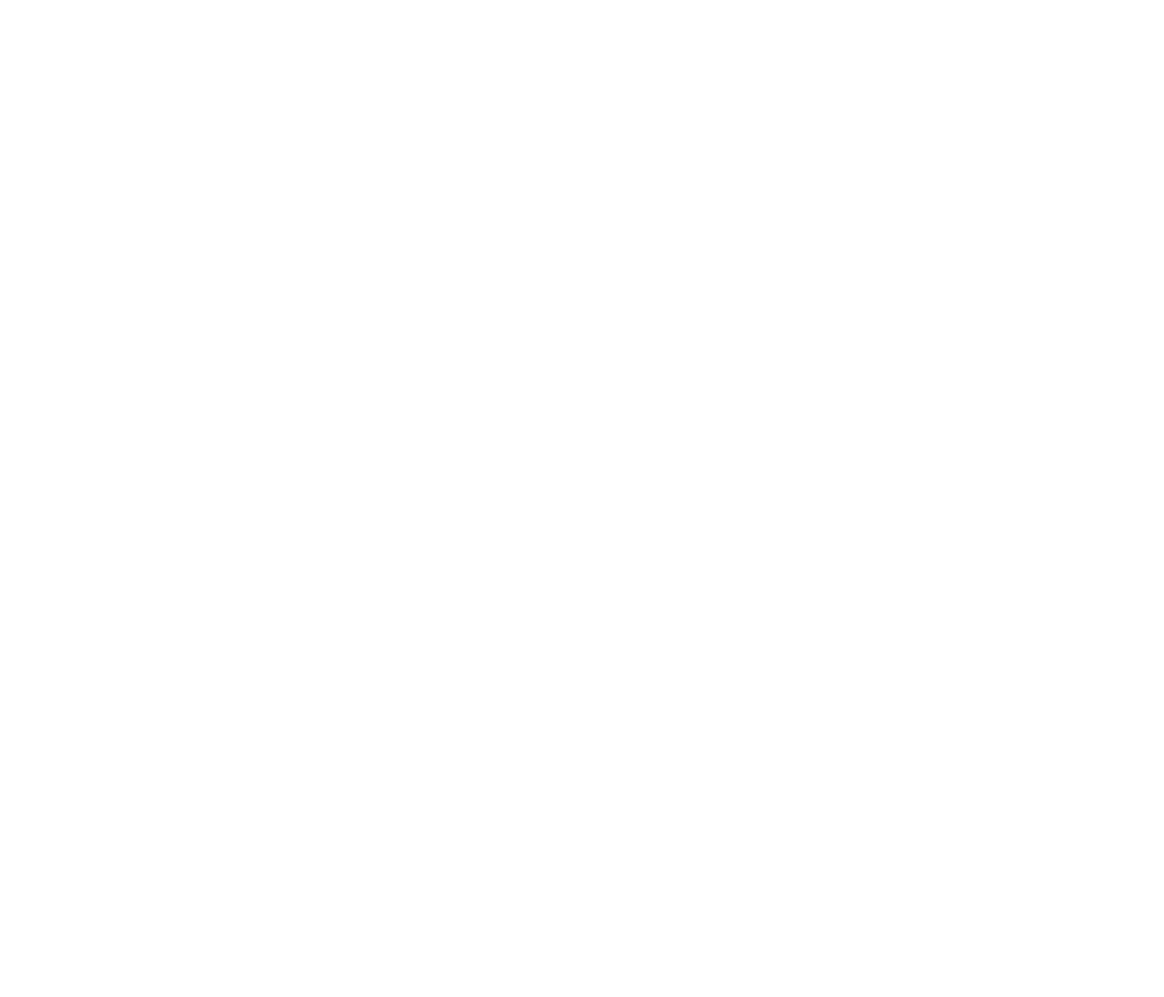
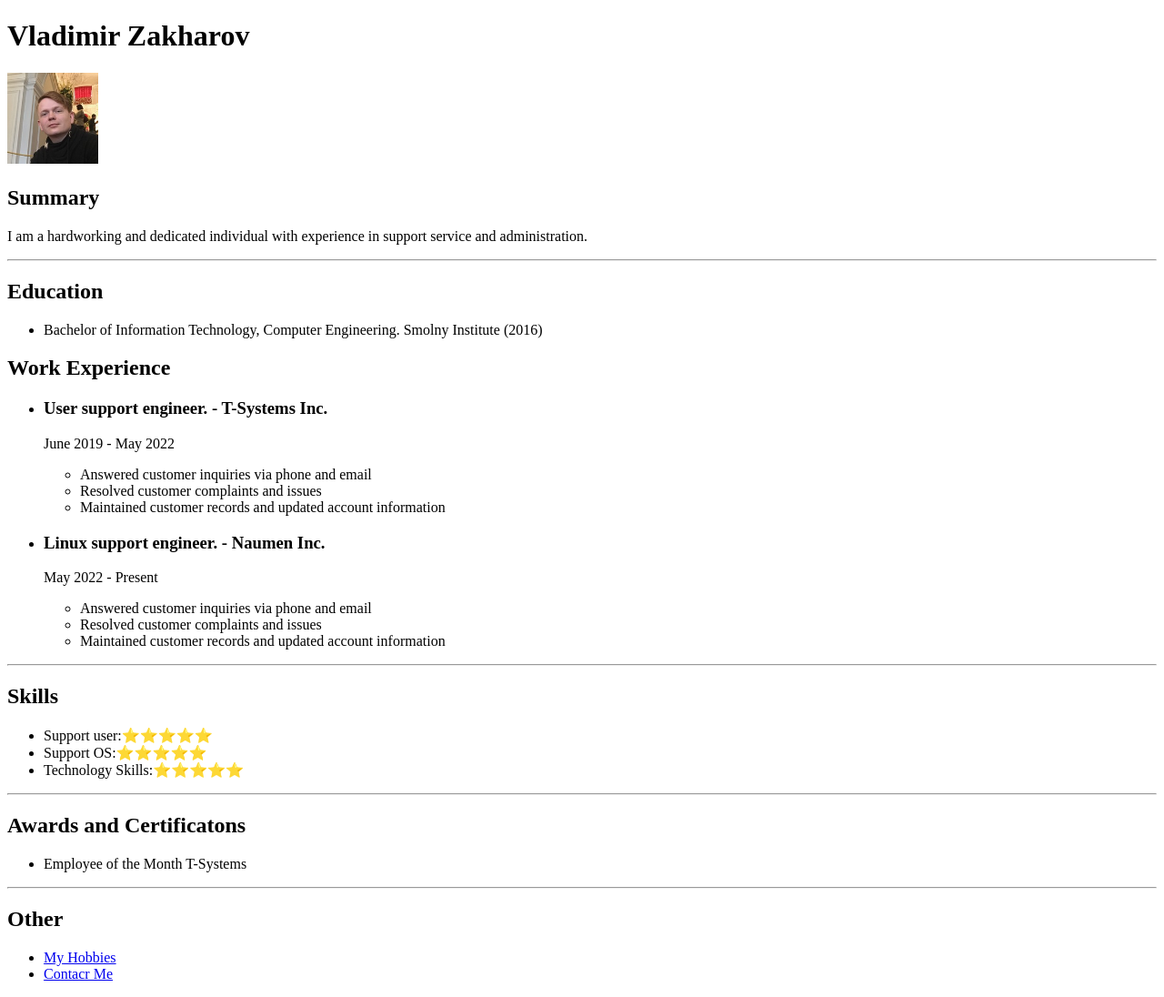
Before and after one commit to Vladimir174/portfolio, a plain HTML site: page Section 4/Online Resume/index.html in a window 1280 px wide. Shown: the whole page at 91% size. Before the commit the page ends 800 px from the top, so only its background shows below. Drawn offline with Linux system fonts and the light colour scheme.

Commit message:
My Resume

```diff
--- a/Section 4/Online Resume/index.html
+++ b/Section 4/Online Resume/index.html
@@ -5,5 +5,59 @@
     <meta name="viewport" content="width=device-width, initial-scale=1.0" />
     <title>My Resume</title>
   </head>
-  <body></body>
+  <body>
+    <h1>Vladimir Zakharov</h1>
+    <img src="./8446.jpg" alt="Vladimir Zakharov photo" height="100" />
+    <h2>Summary</h2>
+    <p>
+      I am a hardworking and dedicated individual with experience in support
+      service and administration.
+    </p>
+    <hr />
+    <h2>Education</h2>
+    <ul>
+      <li>
+        Bachelor of Information Technology, Computer Engineering. Smolny
+        Institute (2016)
+      </li>
+    </ul>
+    <h2>Work Experience</h2>
+    <ul>
+      <li><h3>User support engineer. - T-Systems Inc.</h3></li>
+      <p>June 2019 - May 2022</p>
+      <ul>
+        <li>Answered customer inquiries via phone and email</li>
+        <li>Resolved customer complaints and issues</li>
+        <li>Maintained customer records and updated account information</li>
+      </ul>
+
+      <li><h3>Linux support engineer. - Naumen Inc.</h3></li>
+      <p>May 2022 - Present</p>
+      <ul>
+        <li>Answered customer inquiries via phone and email</li>
+        <li>Resolved customer complaints and issues</li>
+        <li>Maintained customer records and updated account information</li>
+      </ul>
+    </ul>
+    <hr />
+    <h2>Skills</h2>
+    <ul>
+      <li>Support user:⭐️⭐️⭐️⭐️⭐️</li>
+      <li>Support OS:⭐️⭐️⭐️⭐️⭐️</li>
+      <li>Technology Skills:⭐️⭐️⭐️⭐️⭐️</li>
+    </ul>
+    <hr />
+    <h2>Awards and Certificatons</h2>
+    <ul>
+      <li>Employee of the Month T-Systems</li>
+    </ul>
+    <hr />
+    <h2>Other</h2>
+    <ul>
+      <li>
+        <a href="#">My Hobbies</a>
+      </li>
+      <li><a href="#">Contacr Me</a></li>
+    </ul>
+  </body>
 </html>
```
Also changed, not shown: Section 4/Online Resume/8446.jpg (added).
